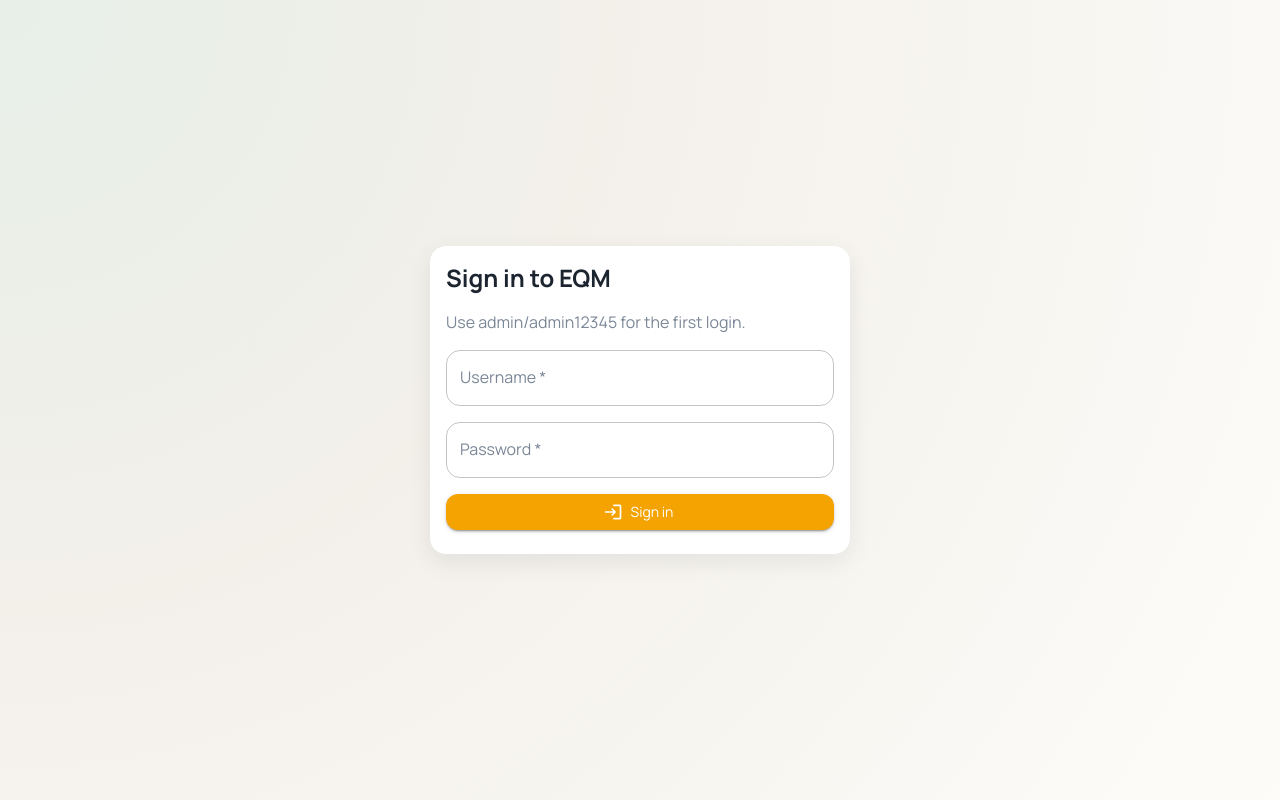
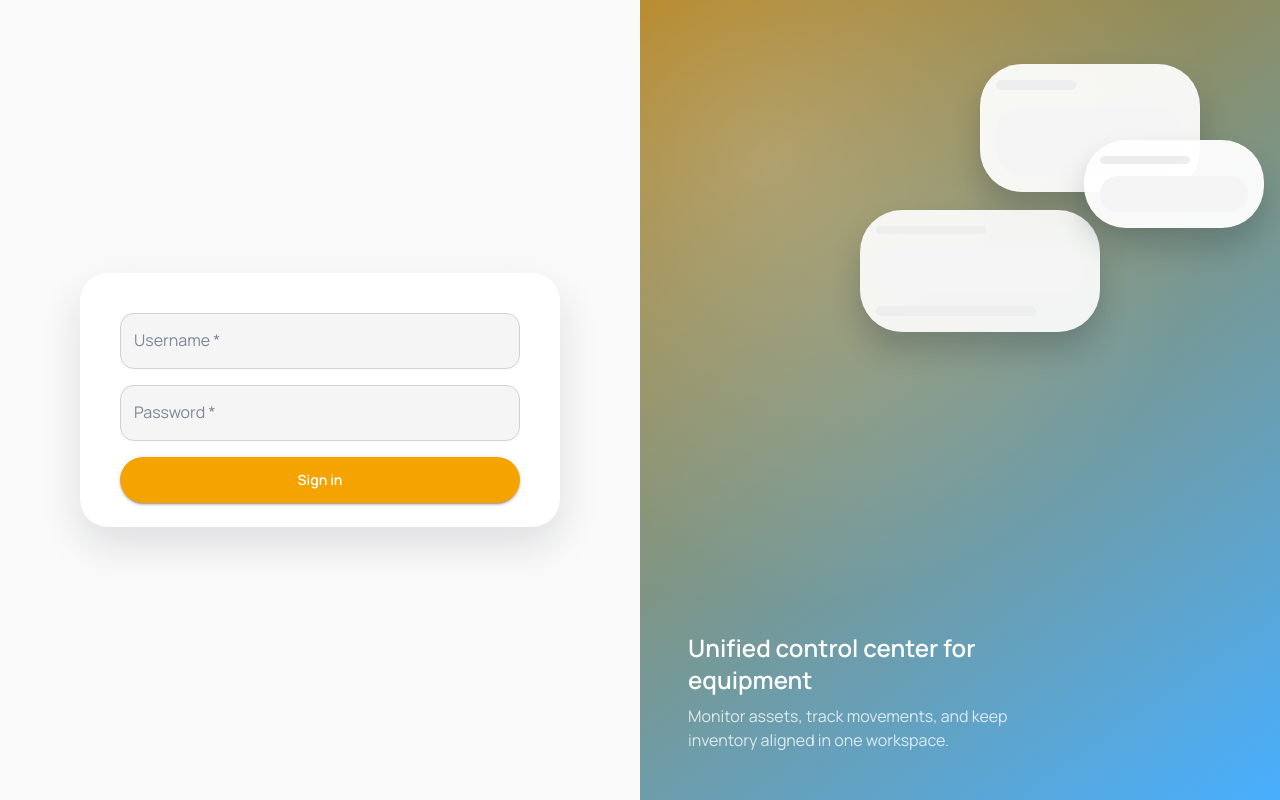
Before and after one commit to hnd92brtsk-del/EQM, a React (Vite) app in the folder frontend/: page /login in a window 1280 px wide. Built offline with nearby package versions, Linux system fonts and the light colour scheme; no server answers.

Commit message:
feat: add promotional titles and subtitles to authentication UI; update login page layout and styles

```diff
--- a/frontend/src/i18n/locales/en.json
+++ b/frontend/src/i18n/locales/en.json
@@ -35,7 +35,9 @@
     "username": "Username",
     "password": "Password",
     "signIn": "Sign in",
-    "invalidCredentials": "Invalid username or password"
+    "invalidCredentials": "Invalid username or password",
+    "promoTitle": "Unified control center for equipment",
+    "promoSubtitle": "Monitor assets, track movements, and keep inventory aligned in one workspace."
   },
   "actions": {
     "add": "Add",
--- a/frontend/src/i18n/locales/ru.json
+++ b/frontend/src/i18n/locales/ru.json
@@ -35,7 +35,9 @@
     "username": "Логин",
     "password": "Пароль",
     "signIn": "Войти",
-    "invalidCredentials": "Неверный логин или пароль"
+    "invalidCredentials": "Неверный логин или пароль",
+    "promoTitle": "Единый центр управления оборудованием",
+    "promoSubtitle": "Контролируйте активы, перемещения и складской учёт в одном интерфейсе."
   },
   "actions": {
     "add": "Добавить",
--- a/frontend/src/pages/LoginPage.tsx
+++ b/frontend/src/pages/LoginPage.tsx
@@ -1,13 +1,13 @@
 import { useState } from "react";
 import { useNavigate } from "react-router-dom";
 import {
-  Box,Card,
+  Box,
+  Card,
   CardContent,
-  TextField,
-  Typography,
-  Alert
+  Paper,
+  TextField
 } from "@mui/material";
-import LoginRoundedIcon from "@mui/icons-material/LoginRounded";
+import { alpha, darken } from "@mui/material/styles";
 import { useTranslation } from "react-i18next";
 
 import { useAuth } from "../context/AuthContext";
@@ -21,6 +21,7 @@ export default function LoginPage() {
   const [password, setPassword] = useState("");
   const [error, setError] = useState<string | null>(null);
   const [loading, setLoading] = useState(false);
+  const hasError = Boolean(error);
 
   const handleSubmit = async (event: React.FormEvent) => {
     event.preventDefault();
@@ -38,29 +39,53 @@ export default function LoginPage() {
 
   return (
     <Box
-      sx={{
+      sx={(theme) => ({
         minHeight: "100vh",
+        display: "grid",
+        gridTemplateColumns: { xs: "1fr", md: "1fr 1fr" },
+        backgroundColor: theme.palette.background.default
+      })}
+    >
+      <Box
+        sx={(theme) => ({
           display: "flex",
           alignItems: "center",
           justifyContent: "center",
-        p: 2
+          p: { xs: 3, md: 6 },
+          backgroundColor: theme.palette.grey[50]
+        })}
+      >
+        <Card
+          sx={{
+            maxWidth: 480,
+            width: "100%",
+            borderRadius: 2,
+            boxShadow: "0 18px 40px rgba(15, 23, 42, 0.12)",
+            backgroundColor: "common.white"
           }}
         >
-        <Card sx={{ maxWidth: 420, width: "100%" }}>
-        <CardContent sx={{ display: "grid", gap: 2 }}>
-          <Typography variant="h5" className="card-title">
-            {t("auth.loginTitle")}
-          </Typography>
-          <Typography color="text.secondary">
-            {t("auth.loginHint")}
-          </Typography>
-          {error && <Alert severity="error">{error}</Alert>}
+          <CardContent sx={{ display: "grid", gap: 2.5, p: { xs: 4, md: 5 } }}>
             <Box component="form" onSubmit={handleSubmit} sx={{ display: "grid", gap: 2 }}>
               <TextField
                 label={t("auth.username")}
                 value={username}
                 onChange={(event) => setUsername(event.target.value)}
                 required
+                error={hasError}
+                sx={{
+                  "& .MuiInputBase-root": {
+                    backgroundColor: "rgba(15, 23, 42, 0.04)"
+                  },
+                  "& .MuiOutlinedInput-notchedOutline": {
+                    borderColor: "rgba(15, 23, 42, 0.16)"
+                  },
+                  "&:hover .MuiOutlinedInput-notchedOutline": {
+                    borderColor: "rgba(15, 23, 42, 0.28)"
+                  },
+                  "& .MuiOutlinedInput-root.Mui-focused .MuiOutlinedInput-notchedOutline": {
+                    borderColor: "primary.main"
+                  }
+                }}
               />
               <TextField
                 label={t("auth.password")}
@@ -68,12 +93,37 @@ export default function LoginPage() {
                 value={password}
                 onChange={(event) => setPassword(event.target.value)}
                 required
+                error={hasError}
+                sx={{
+                  "& .MuiInputBase-root": {
+                    backgroundColor: "rgba(15, 23, 42, 0.04)"
+                  },
+                  "& .MuiOutlinedInput-notchedOutline": {
+                    borderColor: "rgba(15, 23, 42, 0.16)"
+                  },
+                  "&:hover .MuiOutlinedInput-notchedOutline": {
+                    borderColor: "rgba(15, 23, 42, 0.28)"
+                  },
+                  "& .MuiOutlinedInput-root.Mui-focused .MuiOutlinedInput-notchedOutline": {
+                    borderColor: "primary.main"
+                  }
+                }}
               />
               <AppButton
                 type="submit"
                 variant="contained"
-              startIcon={<LoginRoundedIcon />}
                 disabled={loading}
+                fullWidth
+                sx={(theme) => ({
+                  height: 46,
+                  borderRadius: 2,
+                  textTransform: "none",
+                  fontWeight: 600,
+                  backgroundColor: theme.palette.primary.main,
+                  "&:hover": {
+                    backgroundColor: darken(theme.palette.primary.main, 0.12)
+                  }
+                })}
               >
                 {t("auth.signIn")}
               </AppButton>
@@ -81,5 +131,96 @@ export default function LoginPage() {
           </CardContent>
         </Card>
       </Box>
+      <Box
+        sx={(theme) => ({
+          position: "relative",
+          display: { xs: "none", md: "flex" },
+          alignItems: "center",
+          justifyContent: "center",
+          overflow: "hidden",
+          background: `linear-gradient(145deg, ${alpha(
+            theme.palette.primary.dark,
+            0.92
+          )} 0%, ${alpha(theme.palette.secondary.main, 0.86)} 100%)`
+        })}
+      >
+        <Box
+          sx={{
+            position: "absolute",
+            inset: 0,
+            background:
+              "radial-gradient(circle at 20% 20%, rgba(255, 255, 255, 0.22), transparent 55%)"
+          }}
+        />
+        <Box
+          sx={{
+            position: "relative",
+            width: "100%",
+            height: "100%",
+            p: 6,
+            display: "flex",
+            flexDirection: "column",
+            justifyContent: "flex-end",
+            gap: 2,
+            color: "common.white"
+          }}
+        >
+          <Box sx={{ position: "absolute", top: 64, right: 80 }}>
+            <Paper
+              elevation={0}
+              sx={{
+                width: 220,
+                p: 2,
+                borderRadius: 3,
+                backgroundColor: "rgba(255, 255, 255, 0.92)",
+                boxShadow: "0 18px 30px rgba(10, 20, 40, 0.2)"
+              }}
+            >
+              <Box sx={{ height: 10, width: 80, borderRadius: 5, backgroundColor: "grey.200" }} />
+              <Box sx={{ mt: 2, height: 70, borderRadius: 2, backgroundColor: "grey.100" }} />
+            </Paper>
+          </Box>
+          <Box sx={{ position: "absolute", top: 210, right: 180 }}>
+            <Paper
+              elevation={0}
+              sx={{
+                width: 240,
+                p: 2,
+                borderRadius: 3,
+                backgroundColor: "rgba(255, 255, 255, 0.9)",
+                boxShadow: "0 18px 30px rgba(10, 20, 40, 0.2)"
+              }}
+            >
+              <Box sx={{ height: 8, width: 110, borderRadius: 5, backgroundColor: "grey.200" }} />
+              <Box sx={{ mt: 1.5, height: 48, borderRadius: 2, backgroundColor: "grey.100" }} />
+              <Box sx={{ mt: 1.5, height: 10, width: 160, borderRadius: 5, backgroundColor: "grey.200" }} />
+            </Paper>
+          </Box>
+          <Box sx={{ position: "absolute", top: 140, right: 16 }}>
+            <Paper
+              elevation={0}
+              sx={{
+                width: 180,
+                p: 2,
+                borderRadius: 3,
+                backgroundColor: "rgba(255, 255, 255, 0.95)",
+                boxShadow: "0 18px 30px rgba(10, 20, 40, 0.2)"
+              }}
+            >
+              <Box sx={{ height: 8, width: 90, borderRadius: 5, backgroundColor: "grey.200" }} />
+              <Box sx={{ mt: 1.5, height: 36, borderRadius: 2, backgroundColor: "grey.100" }} />
+            </Paper>
+          </Box>
+          <Box sx={{ maxWidth: 360 }}>
+            <Box sx={{ typography: "h5", fontWeight: 600 }}>
+              {t("auth.promoTitle")}
+            </Box>
+            <Box sx={{ mt: 1, color: alpha("#ffffff", 0.78) }}>
+              {t("auth.promoSubtitle")}
+            </Box>
+          </Box>
+        </Box>
+      </Box>
+    </Box>
   );
 }
```
Also changed, not shown: frontend/src/assets/auth/auth-bg.jpg (added), 1 other file (tests, documents, lock files or other folders). Lines whose indentation alone changed are shown as unchanged.
